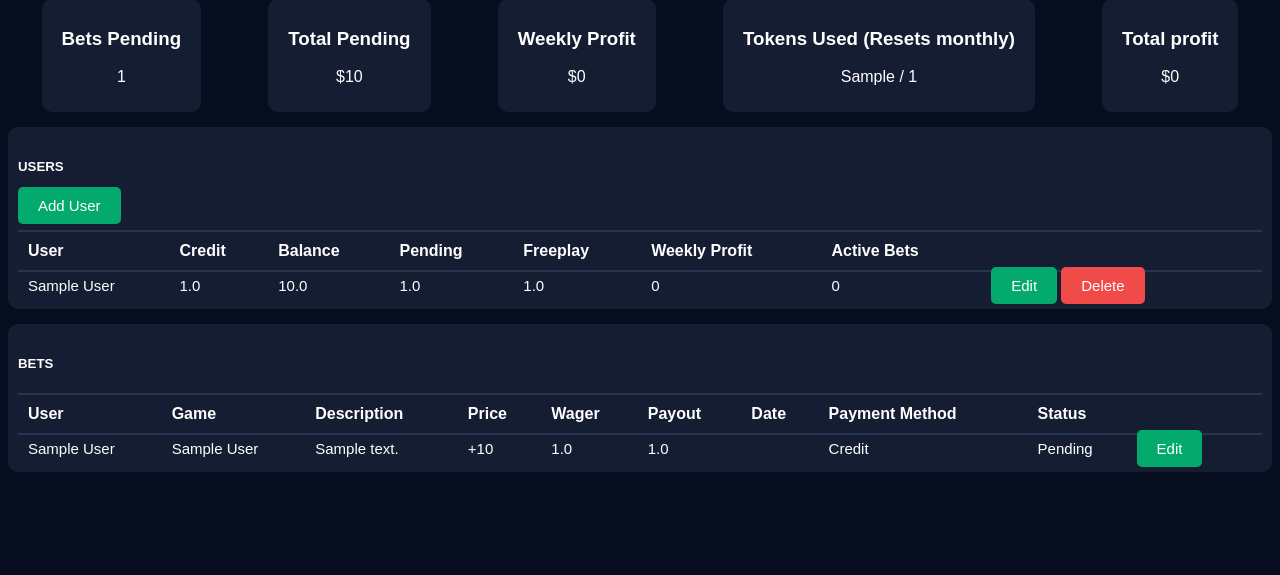
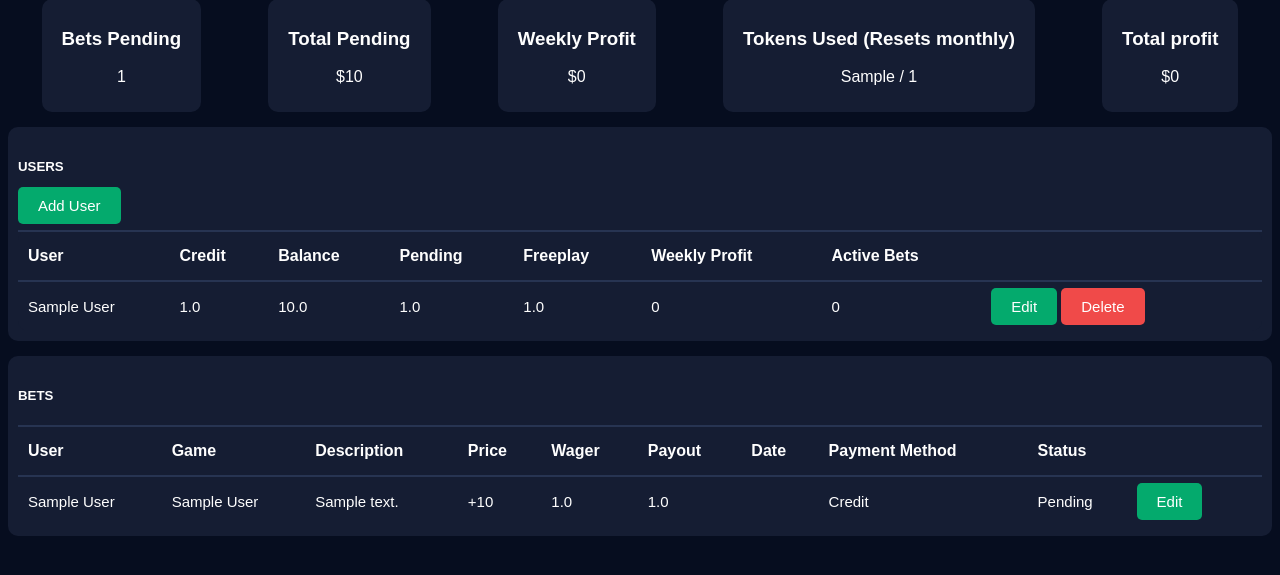
Before and after one commit to ckeaunui/sportsbook-final, a Django app: template accounts/templates/accounts/dashboard.html in a window 1280 px wide. Shown: the part 129-704 px from the top of the page. Run offline with Django 4.2, Linux system fonts and the light colour scheme; tables that the repository leaves empty hold one stand-in row (values such as "Sample post"); the template is opened without the code that fills it: values that come from a table or form of the project are taken from there, most other values are stand-ins (such as "Sample title", 1, 10 or a date in 2020); some libraries are stand-ins or nearby versions.

Commit message:
dash height

```diff
--- a/accounts/templates/accounts/dashboard.html
+++ b/accounts/templates/accounts/dashboard.html
@@ -367,7 +367,6 @@
         text-align: left;
         min-height: 35px;
 
-
     }
 
     th {
@@ -382,6 +381,7 @@
 
     tr {
         border-top: 2px solid #273452;
+        height: 50px;
     }
 
     .dashboard-description {
```
